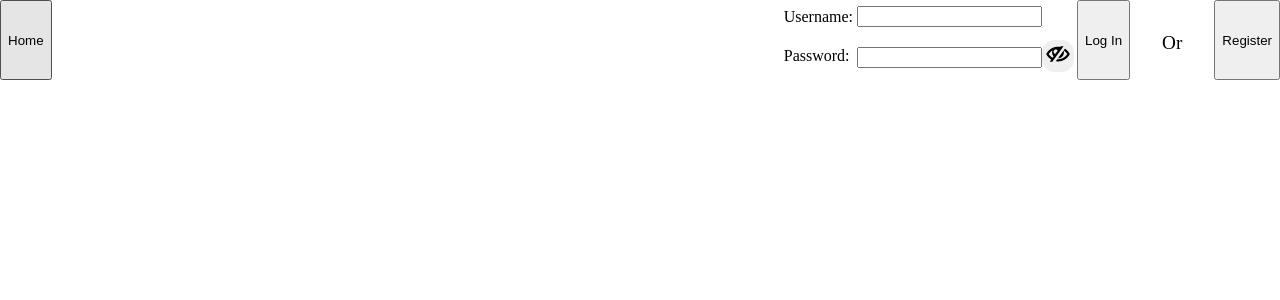
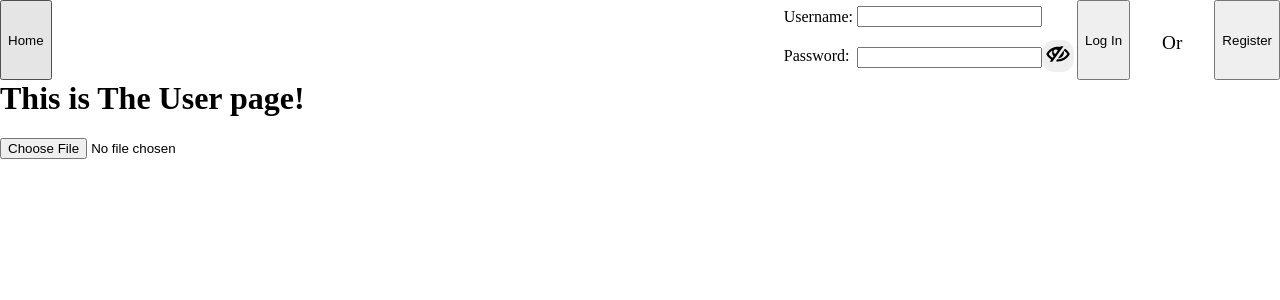
Before and after one commit to steven-trautmann/webshop-frontend, a React (Create React App) app: page /user in a window 1280 px wide. Shown: the top 300 px of the page. Built offline with nearby package versions, Linux system fonts and the light colour scheme.

Commit message:
sending img to backend

```diff
--- a/src/App.js
+++ b/src/App.js
@@ -3,6 +3,7 @@ import { BrowserRouter as Router, Route } from "react-router-dom";
 import Header from "./layout/Header";
 import Registration from "./component/Registration";
 import Login from "./component/Login";
+import UserPage from "./component/UserPage";
 
 function App() {
   return (
@@ -11,6 +12,7 @@ function App() {
         <Header />
         <Route exact path="/registration" component={Registration} />
         <Route exact path="/login" component={Login} />
+        <Route exact path="/user" component={UserPage} />
       </Router>
     </div>
   );
--- /dev/null
+++ b/src/component/UserPage.js
@@ -0,0 +1,31 @@
+import React, { useState } from 'react';
+import axios from 'axios';
+
+const UserPage = (props) => {
+
+    function upload(data) {
+        return axios.post("http://localhost:8080/img/upload", data);
+    }
+
+    const onFileChangeHandler = (e) => {
+        e.preventDefault();
+
+        const formData = new FormData();
+        formData.append('file', e.target.files[0]);
+        upload(formData).then(res => {
+            console.log(res.data);
+            alert("File uploaded successfully.");
+        }).catch((error) => {
+            console.log(error);
+        })
+    };
+
+    return (
+        <div>
+            <h1>This is The User page!</h1>
+            <input type="file" name="file" onChange={onFileChangeHandler} />
+        </div>
+    );
+}
+
+export default UserPage;
```
